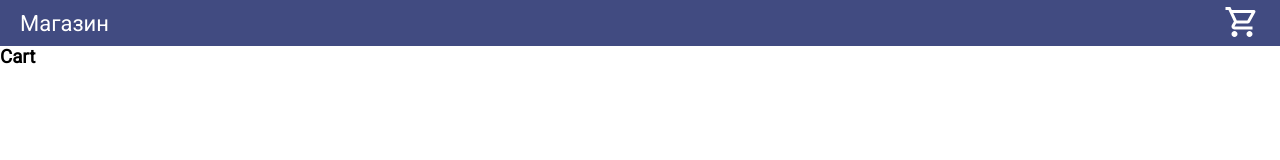
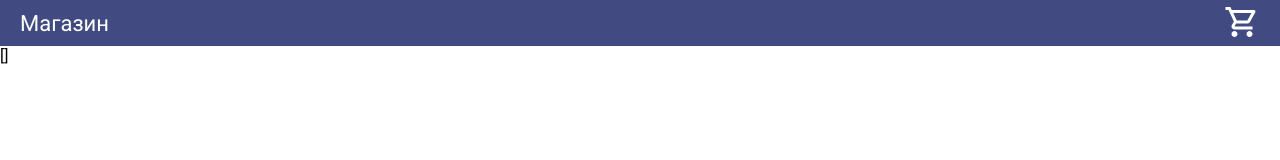
Before and after one commit to VashUber/coffeeStore, a Vue app: page /cart in a window 1280 px wide. Shown: the top 160 px of the page. Built offline with nearby package versions, Linux system fonts and the light colour scheme.

Commit message:
added functionality add to cart

```diff
--- a/package.json
+++ b/package.json
@@ -11,6 +11,7 @@
     "axios": "^0.24.0",
     "core-js": "^3.6.5",
     "pinia": "^2.0.0-alpha.7",
+    "uniqid": "^5.4.0",
     "vue": "^3.0.0",
     "vue-router": "^4.0.0-0"
   },
--- a/src/App.vue
+++ b/src/App.vue
@@ -6,7 +6,7 @@
 </template>
 
 <script lang="ts" setup>
-import { onMounted, ref, watch } from "vue";
+import {  onMounted, ref, watch } from "vue";
 import { useStoreItems } from "./store/storeItems";
 import Header from "./components/Header.vue";
 import { useRoute } from "vue-router";
--- a/src/components/Product.vue
+++ b/src/components/Product.vue
@@ -25,15 +25,30 @@
   </div>
 </template>
 <script lang="ts" setup>
+import uniqid from "uniqid";
 import { defineProps, ref } from "vue";
 import { Product } from "@/types";
+import { useStoreCart } from "@/store/storeCart";
 import Button from "@/components/Button.vue";
 
+const cart = useStoreCart();
 const props = defineProps<{ item: Product }>();
 const currentPrice = ref(props.item.prices[0].cost);
 
 const addToCart = () => {
-  console.log(props.item);
+  const { id, title, imgUrl, type } = props.item;
+  const elem = props.item.prices.find(
+    (elem) => elem.cost === currentPrice.value
+  );
+
+  cart.addItemsToCart({
+    id: uniqid(),
+    title,
+    imgUrl,
+    type,
+    finalPrice: currentPrice.value,
+    volume: elem?.volume,
+  });
 };
 const changeCurrentPrice = (item: { cost: number; volume: string }) => {
   currentPrice.value = item.cost;
--- /dev/null
+++ b/src/store/storeCart.ts
@@ -0,0 +1,19 @@
+import { CartItem } from "../types/index";
+import { defineStore } from "pinia";
+
+export const useStoreCart = defineStore({
+    id: 'cart',
+    state: () => ({
+        cart: [] as Array<CartItem>
+    }),
+    getters: {
+        getItemsInCart() {
+            return this.cart
+        }
+    },
+    actions: {
+        addItemsToCart(item: CartItem) {
+            this.cart.push(item)
+        }
+    }
+})
--- a/src/views/Cart.vue
+++ b/src/views/Cart.vue
@@ -1,9 +1,13 @@
 <template>
   <div>
-    <h3>Cart</h3>
+    {{ cart }}
   </div>
 </template>
 <script lang="ts" setup>
+import { useStoreCart } from "@/store/storeCart";
+import { computed } from "@vue/reactivity";
+
+const storeCart = useStoreCart();
+const cart = computed(() => storeCart.getItemsInCart);
 </script>
-<style lang="scss" scoped>
-</style>
+<style lang="scss" scoped></style>
```
Also changed, not shown: src/types/index.ts (+9 -0 lines), 1 other file (tests, documents, lock files or other folders).
